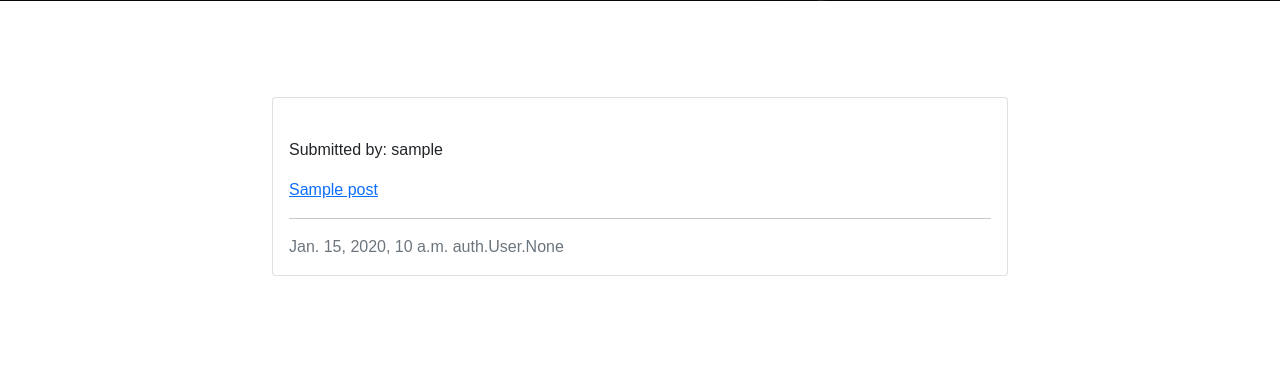
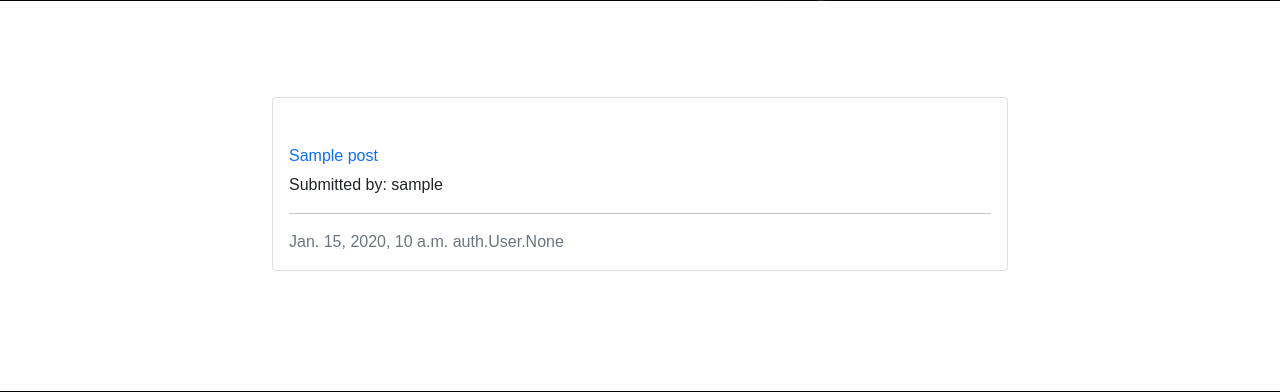
Before and after one commit to rashdogg74/Blog-app, a Django app: page / in a window 1280 px wide. Shown: the part 633-1025 px from the top of the page. Run offline with Django 3.2, Linux system fonts and the light colour scheme; tables that the repository leaves empty hold one stand-in row (values such as "Sample post"); some libraries are stand-ins or nearby versions.

Commit message:
Add post detail view and update index and styles

```diff
--- a/blog/views.py
+++ b/blog/views.py
@@ -1,5 +1,5 @@
-from django.shortcuts import render
-from django.views import generic
+from django.shortcuts import render, get_object_or_404
+from django.views import generic, View
 from .models import Post
 from django.db.models import Count
 
@@ -8,3 +8,24 @@
     queryset = Post.objects.annotate(counter=Count('up_votes') - Count('down_votes')).order_by('counter')
     template_name = 'index.html'
     paginate_by = 8
+
+class PostDetail(View):
+
+    def get(self, request, slug, *args, **kwargs):
+        queryset = Post.objects.all()
+        post = get_object_or_404(queryset, slug=slug)
+        comments = post.comments.all().order_by('created_on')
+        up_votes = False
+        if post.up_votes.filter(id=self.request.user.id).exists():
+            up_voted = True
+        if post.down_votes.filter(id=self.request.user.id).exists():
+            down_voted = True
+
+        return render(
+            request, "post_detail.html",
+            {
+                "post": post,
+                "comments": comments,
+                "up_voted": up_voted,
+                "down_voted": down_voted
+            })
--- a/static/css/styles.css
+++ b/static/css/styles.css
@@ -1,6 +1,4 @@
-* Full page styling */
-
-*,
+* Full page styling */ *,
 *::before,
 *::after {
     box-sizing: border-box;
@@ -39,9 +37,9 @@
 .h2,
 h1,
 .h1 {
-    margin-top: 0;
+    margin-top: 0.5rem;
     margin-bottom: 0.5rem;
-    font-weight: 500;
+    font-weight: 300;
     line-height: 1.2;
 }
 
@@ -112,11 +110,13 @@
     padding-top: 3rem;
     padding-bottom: 3rem;
 }
+
 /* m margin y top and bottom */
 .my-5 {
     margin-top: 3rem;
     margin-bottom: 3rem;
 }
+
 .my-auto {
     margin-top: auto;
     margin-bottom: auto;
@@ -129,6 +129,7 @@
 .pt-5 {
     padding-top: 3rem;
 }
+
 .bg-image-full {
     background-repeat: no-repeat;
     background-attachment: scroll;
@@ -140,18 +141,34 @@
 .text-center {
     text-align: center;
 }
+
 .text-white {
     --bs-text-opacity: 1;
     color: white;
 }
+
 .text-black {
     --bs-text-opacity: 1;
     color: black;
 }
+
+.post-link {
+    text-decoration: none;
+}
+
+/* .link {
+    text-decoration: none;
+} */
+
+/* .card-title {
+    text-decoration: none;
+} */
+
 /* fw font weight */
 .fw-bolder {
     font-weight: bolder;
 }
+
 .bg-dark {
     --bs-bg-opacity: 1;
     background-color: rgba(var(--bs-dark-rgb), var(--bs-bg-opacity));
@@ -212,9 +229,8 @@
     .h4,
     h5,
     .h5,
-    h6,
-    .h6 {
-        font-size: 2.5rem;
+        {
+        font-size: 1.5rem;
     }
 }
 
--- a/templates/index.html
+++ b/templates/index.html
@@ -25,13 +25,19 @@
                                 {% else %}
                                 <img class="card-img-top" src="{{ post.featured_image.url }}" alt="">
                                 {% endif %}
-                                <div class="image-flash">
+                                <!-- <div class="image-flash">
                                     <p class="author">Submitted by: {{ post.author }}</p>
-                                </div>
+                                </div> -->
+                                <a href="#" class="post-link">
+                                    <h6 class="card-title">{{ post.title }}</h6>
+                                </a>
                             </div>
-                            <a href="#" class="post-link">
+                            <!-- <a href="#" class="post-link">
                                 <h9 class="card-title">{{ post.title }}</h9>
-                            </a>
+                            </a> -->
+                            <div class="image-flash">
+                                <p class="author">Submitted by: {{ post.author }}</p>
+                            </div>
                             <hr>
 
                             <!-- Need an if statement here so that post.upvotes is only visable if upvotes > 0 -->
```
